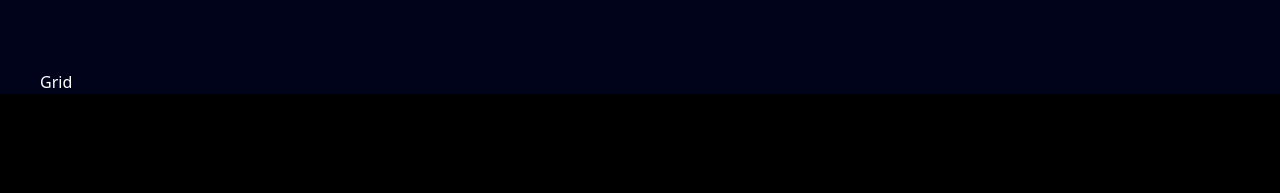
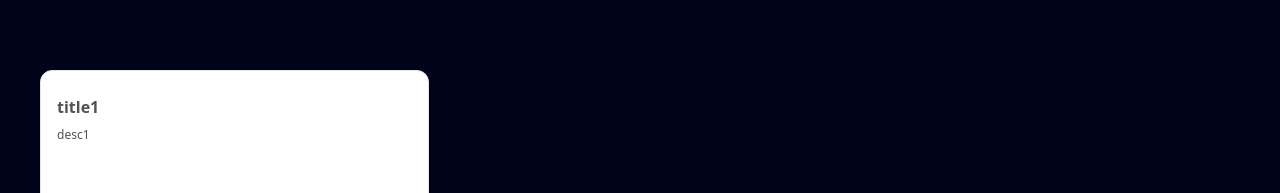
Before and after one commit to brayanriunge/portfolio, a Next.js app: page / in a window 1280 px wide. Shown: the part 746-939 px from the top of the page. Before the commit the page ends 840 px from the top, so only its background shows below. Built offline with nearby package versions, Linux system fonts and the light colour scheme.

Commit message:
Grid design

```diff
--- a/components/Grid.tsx
+++ b/components/Grid.tsx
@@ -1,7 +1,22 @@
+import { section } from "motion/react-client";
 import React from "react";
+import { BentoGrid, BentoGridItem } from "./ui/BentoGrid";
 
 const Grid = () => {
-  return <div>Grid</div>;
+  return (
+    <section>
+      <BentoGrid>
+        {[{ title: "title1", description: "desc1", id: "1" }].map((item) => (
+          <BentoGridItem
+            id={item.id}
+            key={item.id}
+            title={item.title}
+            description={item.description}
+          />
+        ))}
+      </BentoGrid>
+    </section>
+  );
 };
 
 export default Grid;
```
